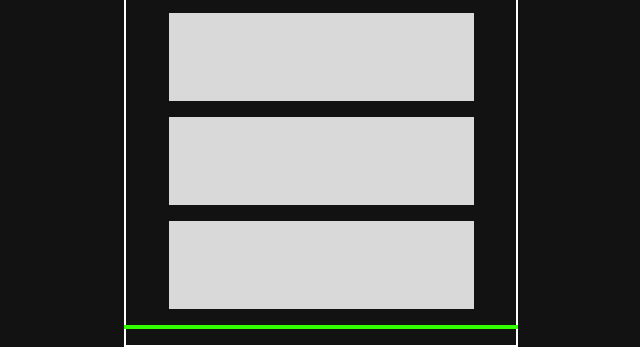
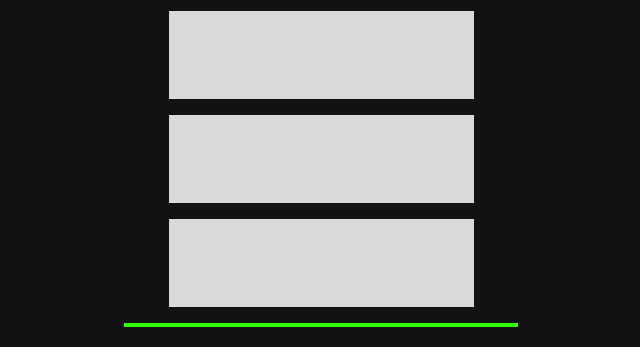
Before and after one commit to DivvSaxena/Sunpa, a plain HTML site: page index.html in a window 1280 px wide. Shown: the part 630-977 px from the top of the page, without its empty margins (319-959 px from the left). Drawn offline with Linux system fonts and the light colour scheme.

Commit message:
border removed

```diff
--- a/style.css
+++ b/style.css
@@ -17,7 +17,6 @@ html, body {
     max-width: 390px;
     text-align: center;
     color: #FFFFFF;
-    border: 2px solid white;
     font-family: Bangers ,sans-serif;
 }
 
```
